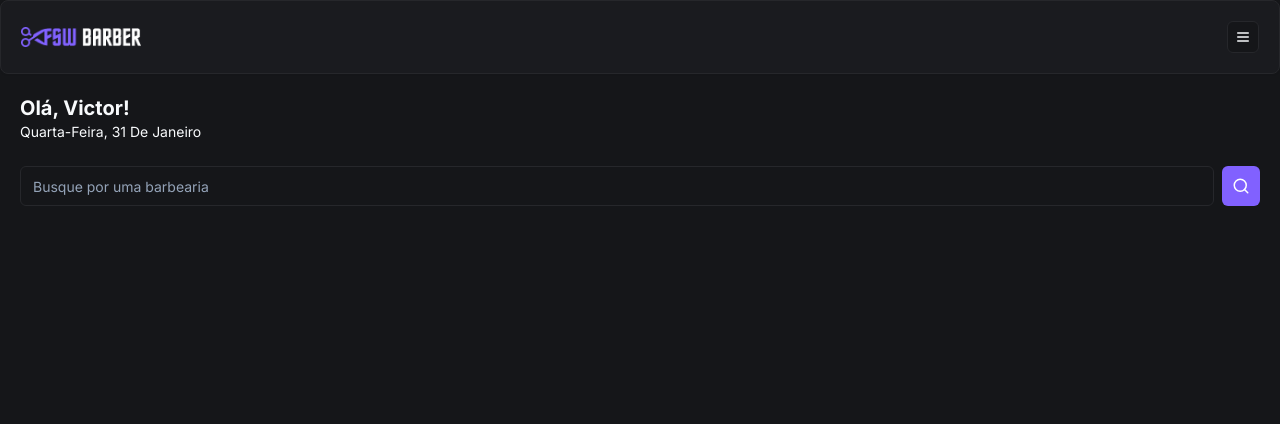
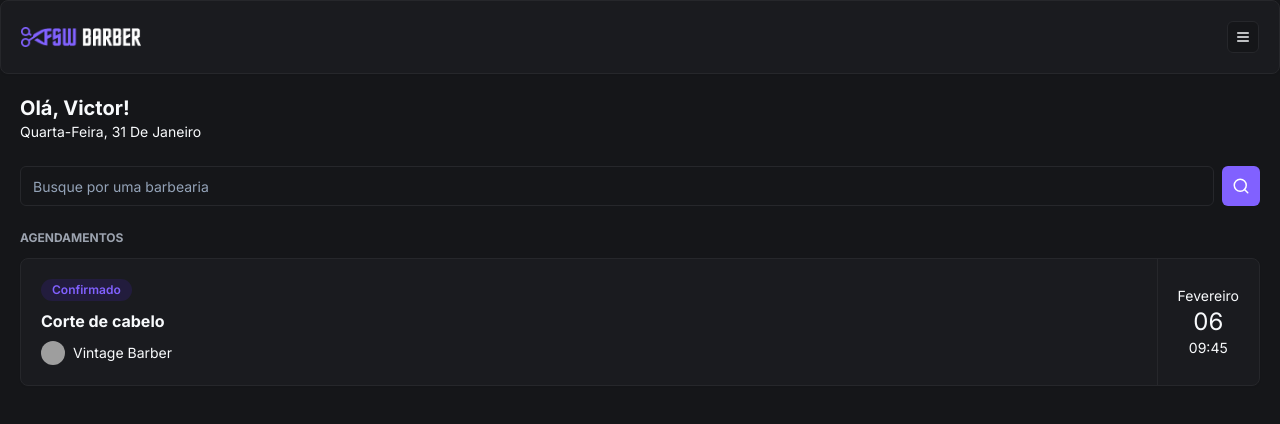
Before and after one commit to v1ct0rbr/vq-barber, a Next.js app: page / in a window 1280 px wide. Shown: the top 424 px of the page. Built offline with nearby package versions, Linux system fonts and the light colour scheme; grey boxes are pictures that could not be loaded.

Commit message:
feat: add intial booking

```diff
--- a/app/(home)/page.tsx
+++ b/app/(home)/page.tsx
@@ -3,6 +3,8 @@
 import Header from "../_components/header";
 import { currentLocale } from '../_utils/constants';
 import Search from './_components/Search'
+import BookingItem from '../_components/booking-item';
+import TitleCompoment from '../_components/titleComponent';
 
 
 export default function Home() {
@@ -15,6 +17,10 @@
       </div>
 
       <div className='px-5 mt-6'><Search /></div>
+      <div className="px-5 mt-6">
+        <TitleCompoment title="Agendamentos"></TitleCompoment>
+        <BookingItem></BookingItem>
+      </div>
 
 
 
--- /dev/null
+++ b/app/_components/booking-item.tsx
@@ -0,0 +1,31 @@
+
+import { Avatar, AvatarFallback, AvatarImage } from "./ui/avatar";
+import { Badge } from "./ui/badge";
+import { Card, CardContent } from "./ui/card";
+
+const BookingItem = () => {
+    return (
+        <Card>
+            <CardContent className="flex p-0 justify-between">
+                <div className="flex p-5 flex-col gap-2">
+                    <Badge className="bg-[#221c3d] text-primary hover:bg-[#221c3d] w-fit">Confirmado</Badge>
+                    <h2 className="font-bold"> Corte de cabelo</h2>
+                    <div className="flex items-center gap-2">
+                        <Avatar className="h-6 w-6">
+                            <AvatarImage src="https://utfs.io/f/0ddfbd26-a424-43a0-aaf3-c3f1dc6be6d1-1kgxo7.png"/>
+                            <AvatarFallback>A</AvatarFallback>
+
+                        </Avatar>
+                        <h3 className="text-sm">Vintage Barber</h3>
+                    </div>
+                </div>
+                <div className="flex p-5 flex-col items-center justify-center border-l border-solid border-secondary">
+                    <p className="text-sm">Fevereiro</p>
+                    <p className="text-2xl">06</p>
+                    <p className="text-sm">09:45</p>
+                </div>
+            </CardContent>
+        </Card>
+    );
+}
+export default BookingItem;
--- /dev/null
+++ b/app/_components/titleComponent.tsx
@@ -0,0 +1,10 @@
+interface TitleProps {
+    title: String
+}
+
+const TitleCompoment = ({title}: TitleProps) => {
+    return (
+        <h2 className="text-xs mb-3 uppercase text-gray-400 font-bold">{title}</h2>
+    )
+}
+export default TitleCompoment;
--- /dev/null
+++ b/app/_components/ui/avatar.tsx
@@ -0,0 +1,50 @@
+"use client"
+
+import * as React from "react"
+import * as AvatarPrimitive from "@radix-ui/react-avatar"
+
+import { cn } from "@/app/_lib/utils"
+
+const Avatar = React.forwardRef<
+  React.ElementRef<typeof AvatarPrimitive.Root>,
+  React.ComponentPropsWithoutRef<typeof AvatarPrimitive.Root>
+>(({ className, ...props }, ref) => (
+  <AvatarPrimitive.Root
+    ref={ref}
+    className={cn(
+      "relative flex h-10 w-10 shrink-0 overflow-hidden rounded-full",
+      className
+    )}
+    {...props}
+  />
+))
+Avatar.displayName = AvatarPrimitive.Root.displayName
+
+const AvatarImage = React.forwardRef<
+  React.ElementRef<typeof AvatarPrimitive.Image>,
+  React.ComponentPropsWithoutRef<typeof AvatarPrimitive.Image>
+>(({ className, ...props }, ref) => (
+  <AvatarPrimitive.Image
+    ref={ref}
+    className={cn("aspect-square h-full w-full", className)}
+    {...props}
+  />
+))
+AvatarImage.displayName = AvatarPrimitive.Image.displayName
+
+const AvatarFallback = React.forwardRef<
+  React.ElementRef<typeof AvatarPrimitive.Fallback>,
+  React.ComponentPropsWithoutRef<typeof AvatarPrimitive.Fallback>
+>(({ className, ...props }, ref) => (
+  <AvatarPrimitive.Fallback
+    ref={ref}
+    className={cn(
+      "flex h-full w-full items-center justify-center rounded-full bg-muted",
+      className
+    )}
+    {...props}
+  />
+))
+AvatarFallback.displayName = AvatarPrimitive.Fallback.displayName
+
+export { Avatar, AvatarImage, AvatarFallback }
--- /dev/null
+++ b/app/_components/ui/badge.tsx
@@ -0,0 +1,36 @@
+import * as React from "react"
+import { cva, type VariantProps } from "class-variance-authority"
+
+import { cn } from "@/app/_lib/utils"
+
+const badgeVariants = cva(
+  "inline-flex items-center rounded-full border px-2.5 py-0.5 text-xs font-semibold transition-colors focus:outline-none focus:ring-2 focus:ring-ring focus:ring-offset-2",
+  {
+    variants: {
+      variant: {
+        default:
+          "border-transparent bg-primary text-primary-foreground hover:bg-primary/80",
+        secondary:
+          "border-transparent bg-secondary text-secondary-foreground hover:bg-secondary/80",
+        destructive:
+          "border-transparent bg-destructive text-destructive-foreground hover:bg-destructive/80",
+        outline: "text-foreground",
+      },
+    },
+    defaultVariants: {
+      variant: "default",
+    },
+  }
+)
+
+export interface BadgeProps
+  extends React.HTMLAttributes<HTMLDivElement>,
+    VariantProps<typeof badgeVariants> {}
+
+function Badge({ className, variant, ...props }: BadgeProps) {
+  return (
+    <div className={cn(badgeVariants({ variant }), className)} {...props} />
+  )
+}
+
+export { Badge, badgeVariants }
--- a/package.json
+++ b/package.json
@@ -13,6 +13,7 @@
   },
   "dependencies": {
     "@prisma/client": "^5.8.1",
+    "@radix-ui/react-avatar": "^1.0.4",
     "@radix-ui/react-slot": "^1.0.2",
     "class-variance-authority": "^0.7.0",
     "clsx": "^2.1.0",
```
Also changed, not shown: 1 other file (tests, documents, lock files or other folders).
